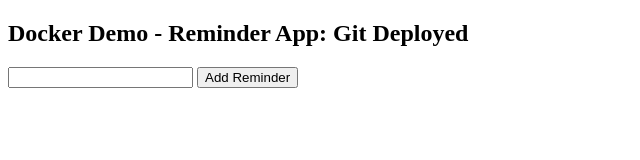
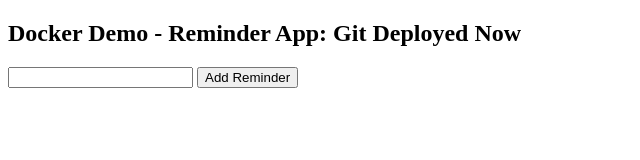
Before and after one commit to SamDonald-A/sample-nodejs-app, a plain HTML site: page frontend/index.html in a window 1280 px wide. Shown: the full height of the page, 0-640 px from the left. Drawn offline with Linux system fonts and the light colour scheme; no server answers.

Commit message:
Update index.html

```diff
--- a/frontend/index.html
+++ b/frontend/index.html
@@ -3,7 +3,7 @@
 
 <body>
 
-<h2>Docker Demo - Reminder App: Git Deployed</h2>
+<h2>Docker Demo - Reminder App: Git Deployed Now</h2>
 
 <input id="name">
 
```
